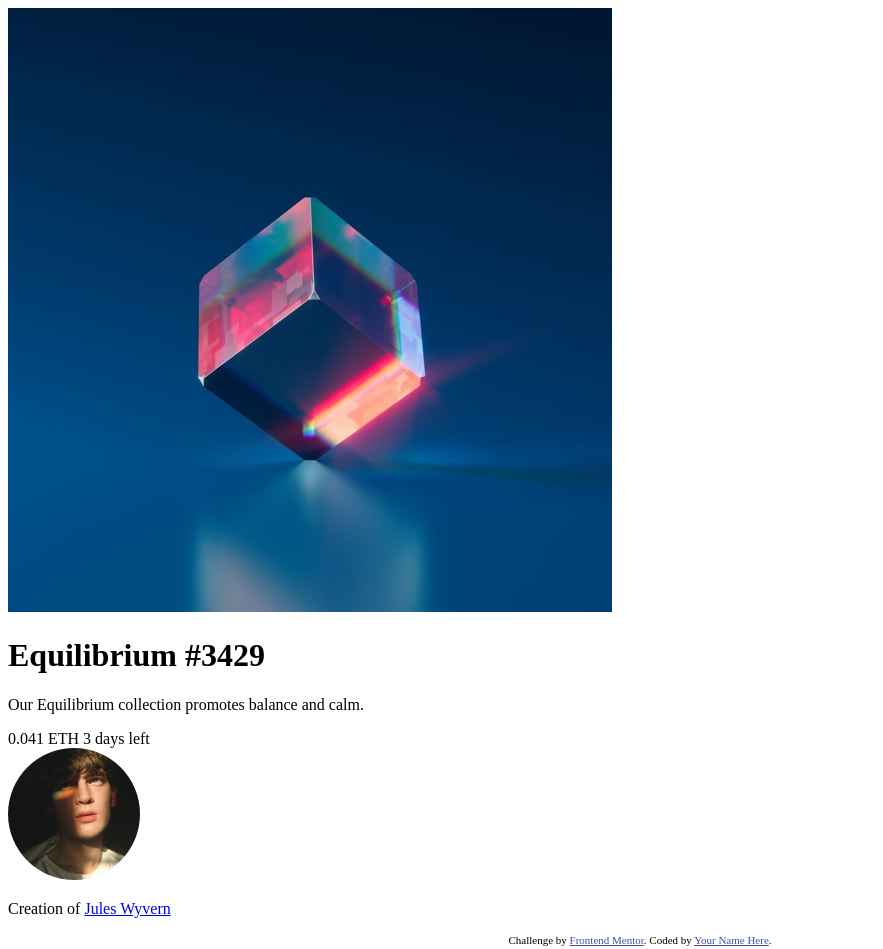
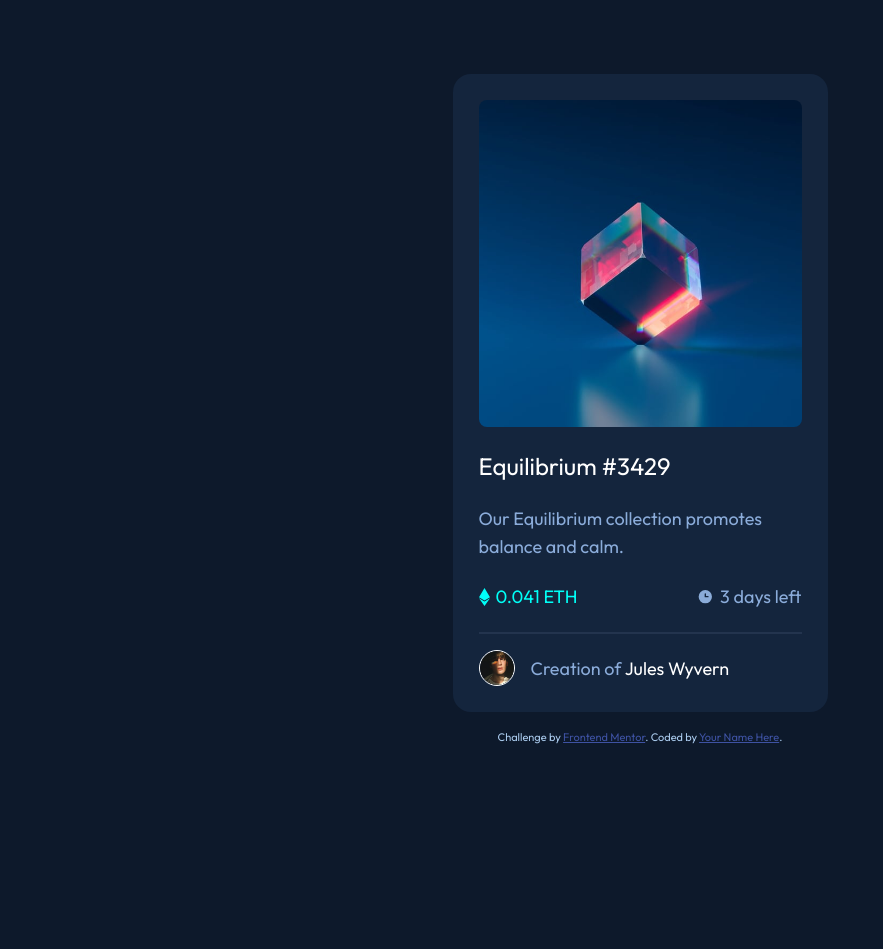
Before and after one commit to augustoshoiti/nft-preview-card-component, a plain HTML site: page index.html in a window 1280 px wide. Shown: the whole page, without its empty margins (0-883 px from the left). After the commit the page ends 800 px from the top, so only its background shows below. Drawn offline with Linux system fonts and the light colour scheme.

Commit message:
Modificações no html e adição de css

```diff
--- a/index.html
+++ b/index.html
@@ -1,36 +1,59 @@
 <!DOCTYPE html>
-<html lang="en">
+<html lang="pt-br">
   <head>
-  <meta charset="UTF-8">
-  <meta name="viewport" content="width=device-width, initial-scale=1.0"> <!-- displays site properly based on user's device -->
+    <meta charset="UTF-8"/>
+    <meta name="viewport" content="width=device-width, initial-scale=1.0"/>
 
-  <link rel="icon" type="image/png" sizes="32x32" href="./images/favicon-32x32.png">
+    <link
+      rel="icon"
+      type="image/png"
+      sizes="32x32"
+      href="./images/favicon-32x32.png"
+    />
 
     <title>Frontend Mentor | NFT preview card component</title>
 
-  <link rel="stylesheet" href="style.css">
+    <link rel="stylesheet" href="style.css"/>
   </head>
+
   <body>
+    <main class="card">
+      <div class="picture">
+        <img src="images/image-equilibrium.jpg" alt="nft-equilibrium" class="nft-img"/>
+        <div class="view">
+          <img src="images/icon-view.svg" alt="olho">
+        </div>
+      </div>
 
-  <main class="card">
-    <img src="images/image-equilibrium.jpg" alt="nft-equilibrium" class="nft-img">
       <div class="text">
         <h1 class="nft-name">Equilibrium #3429</h1>
         <p class="nft-description">Our Equilibrium collection promotes balance and calm.</p>
         <div class="text-info">
+          <div class="info-value">
+            <img src="images/icon-ethereum.svg" alt="ethereum">
             <span class="value">0.041 ETH</span>
+          </div>
+          <div class="info-value">
+            <img src="images/icon-clock.svg" alt="relógio">
             <span class="time">3 days left</span>
           </div>
         </div>
+      </div>
       <div class="creator">
-      <img src="images/image-avatar.png" alt="criador da nft" class="creator-img">
+        <img
+          src="images/image-avatar.png"
+          alt="criador da nft"
+          class="creator-img"
+        />
         <p>Creation of <a href="#">Jules Wyvern</a></p>
       </div>
     </main>
 
     <div class="attribution">
-    Challenge by <a href="https://www.frontendmentor.io?ref=challenge" target="_blank">Frontend Mentor</a>.
-    Coded by <a href="#">Your Name Here</a>.
+      Challenge by
+      <a href="https://www.frontendmentor.io?ref=challenge" target="_blank"
+        >Frontend Mentor</a
+      >. Coded by <a href="#">Your Name Here</a>.
     </div>
   </body>
 </html>
--- a/style.css
+++ b/style.css
@@ -1,4 +1,141 @@
+@import url('https://fonts.googleapis.com/css2?family=Outfit:wght@400;700&display=swap');
 
+* {
+    margin: 0;
+    padding: 0;
+    box-sizing: border-box;
+}
 
-.attribution { font-size: 11px; text-align: center; }
-.attribution a { color: hsl(228, 45%, 44%); }
+body {
+    font-family: 'Outfit', sans-serif;
+    height: 100vh;
+    background-color: hsl(217, 54%, 11%);
+    display: flex;
+    flex-direction: column;
+    justify-content: center;
+    align-items: center;
+}
+
+.card {
+    background-color: hsl(216, 50%, 16%);
+    width: 375px;
+    border-radius: 18px;
+    padding: 26px;
+    margin: 18px;
+    display: flex;
+    flex-direction: column;
+}
+
+.picture {
+    position: relative;
+}
+
+.nft-img {
+    width: 100%;
+    height: 100%;
+    border-radius: 8px;
+}
+
+.view {
+    position: absolute;
+    top: 0;
+    width: 100%;
+    height: 100%;
+    display: flex;
+    justify-content: center;
+    align-items: center;
+    border-radius: 8px;
+}
+
+.view img {
+    opacity: 0;
+}
+
+.view:hover img {
+    opacity: 1;
+    transition: .4s ease-in-out;
+}
+
+.view:hover {
+    transition: .5s ease-in-out;
+    cursor: pointer;
+    background-color: hsla(178, 100%, 50%, 0.6);
+}
+
+.nft-name {
+    color: white;
+    font-size: 24px;
+    margin: 24px 0;
+    font-weight: 500;
+}
+
+.nft-name:hover {
+    color: hsl(178, 100%, 50%);
+    cursor: pointer;
+}
+
+.nft-description {
+    color: hsl(215, 51%, 70%);
+    font-size: 18px;
+    line-height: 28px;
+}
+
+.text-info {
+    margin: 24px 0;
+    display: flex;
+    justify-content: space-between;
+}
+
+.info-value {
+    display: flex;
+    gap: 6px;
+    font-size: 18px;
+    align-items: center;
+}
+
+.value {
+    color: hsl(178, 100%, 50%);
+}
+
+.time {
+    color: hsl(215, 51%, 70%);
+}
+
+.creator {
+    width: 100%;
+    display: flex;
+    padding: 16px 0 0 0;
+    align-items: center;
+    justify-content: flex-start;
+    gap: 16px;
+    border-top: 2px solid hsla(215, 22%, 45%, 0.21);
+}
+
+.creator-img {
+    width: 36px;
+    border: 1px solid white;
+    border-radius: 50%;
+}
+
+.creator p {
+    color: hsl(215, 51%, 70%);
+    font-size: 18px;
+}
+
+.creator a {
+    text-decoration: none;
+    color: white;
+}
+
+.creator a:hover {
+    color: hsl(178, 100%, 50%);;
+}
+
+.attribution {
+    font-size: 11px;
+    text-align: center;
+    color: rgb(171, 204, 239);
+}
+.attribution a {
+    color: hsl(228, 45%, 44%);
+}
```
Also changed, not shown: images/screenshot.png (added), 2 other files. Lines whose indentation alone changed are shown as unchanged.
